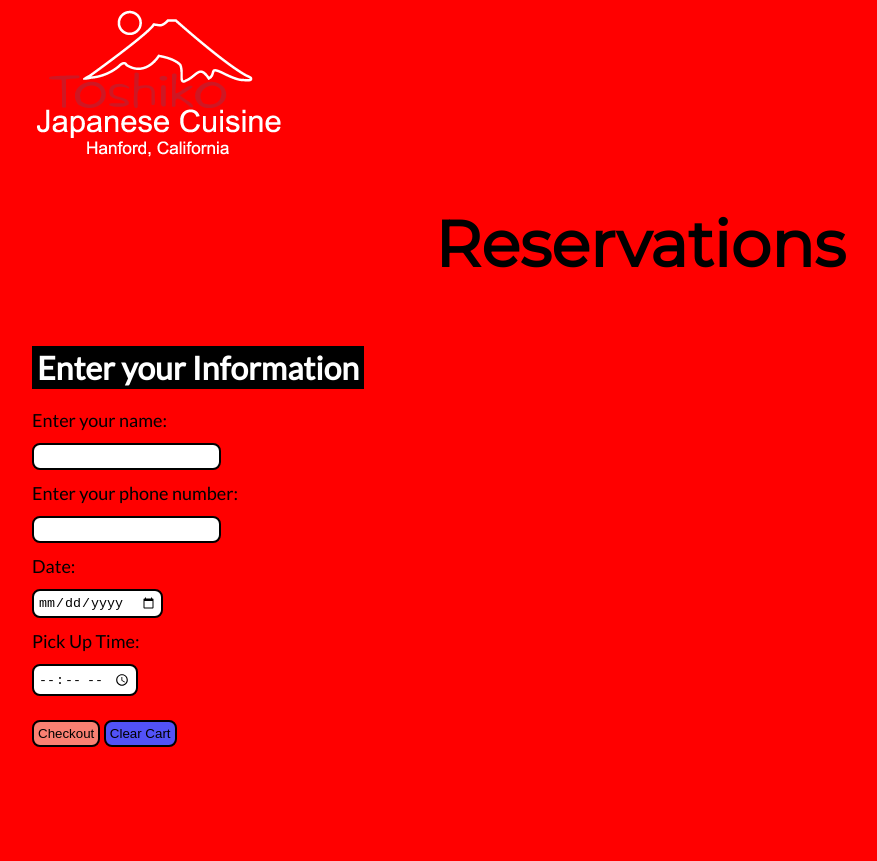
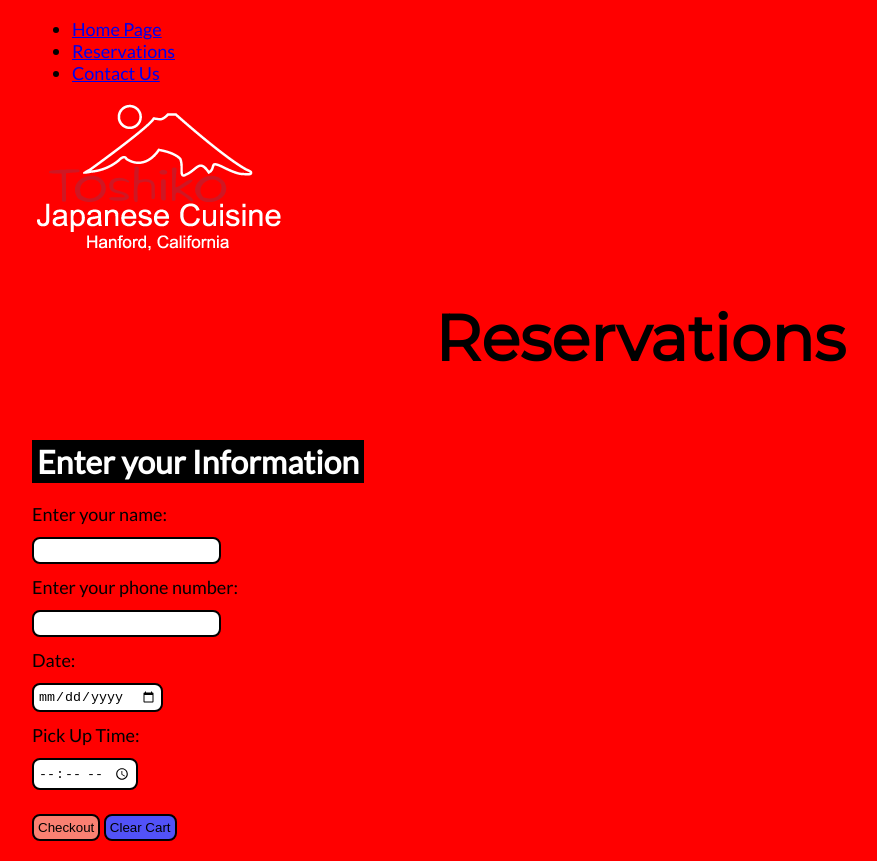
Before and after one commit to Starfox505/ToshikosProject, a plain HTML site: page subpages/ReservationPage.html in a window 1280 px wide. Shown: the whole page, without its empty margins (0-877 px from the left). Before the commit the page ends 800 px from the top, so only its background shows below. Drawn offline with Linux system fonts and the light colour scheme.

Commit message:
Update ReservationPage.html
nav added

```diff
--- a/subpages/ReservationPage.html
+++ b/subpages/ReservationPage.html
@@ -12,6 +12,15 @@
     reserve a table to ensure a quick and pleasant experience.">
 </head>
 <body>
+    <header>
+        <nav id="nav-list">
+            <ul>
+                <li><a href="../HomePage.html">Home Page</a></li>
+                <li><a href="ReservationPage.html">Reservations</a></li>
+                <li><a href="ContactUs.html">Contact Us</a></li>
+            </ul>
+        </nav>
+    </header>
     <div><img src="../images/logo.png" alt="The logo of Toshikos Japanese Cuisine which is a mountain."><h1>Reservations</h1></div><br>
     <form id="order" action="../subpages/ReservationConfirmed.html" method="post">
     <h2>Enter your Information</h2><br>
```
